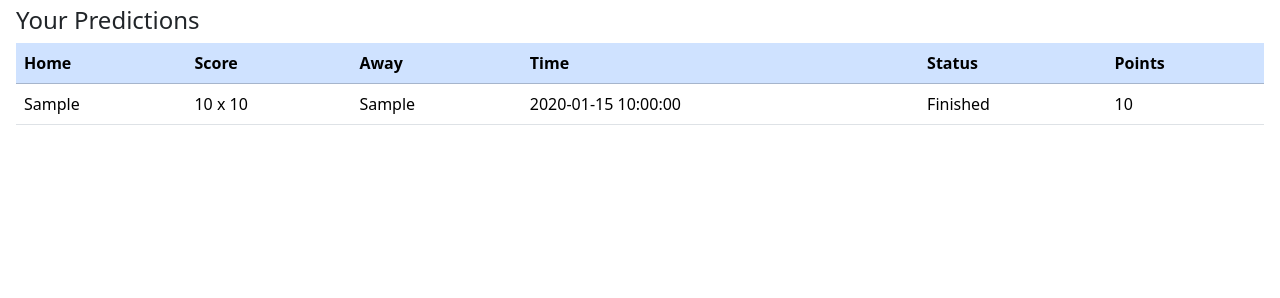
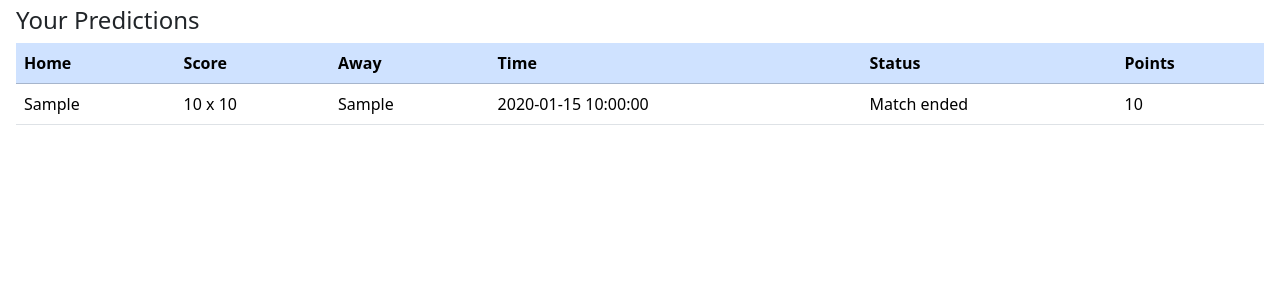
Before and after one commit to v-deoliveira/Bolao, a Flask app: template flaskr/templates/main/index.html in a window 1280 px wide. Shown: the part 125-423 px from the top of the page. Run offline with Flask 3, Linux system fonts and the light colour scheme; the template is opened without the code that fills it: most values are stand-ins (such as "Sample title", 1, 10 or a date in 2020).

Commit message:
Fix small typo on match.status

```diff
--- a/flaskr/main.py
+++ b/flaskr/main.py
@@ -20,8 +20,8 @@ def index():
                 matches.id AS match_id,
                 predictions.home_score AS home_score,
                 predictions.away_score AS away_score,
-                matches.match_date AS match_date,
-                matches.status AS match_status,
+                matches.match_date,
+                matches.status,
                 predictions.points
             FROM predictions
             JOIN competitions
--- a/flaskr/templates/main/index.html
+++ b/flaskr/templates/main/index.html
@@ -26,11 +26,13 @@
                         <td>{{ prediction.home_score }} x {{ prediction.away_score }}</td>
                         <td>{{ prediction.away_team }}</td>
                         <td>{{ prediction.match_date }}</td>
+                        <td>
                         {% if prediction.status == 0 %}
-                            <td>Not finished</td>
+                            Not Started/On going
                         {% else %}
-                            <td>Finished</td>
+                            Match ended
                         {% endif %}
+                        </td>
                         <td>{{ prediction.points }}</td>
                     </tr>
                 {% endfor %}
```
